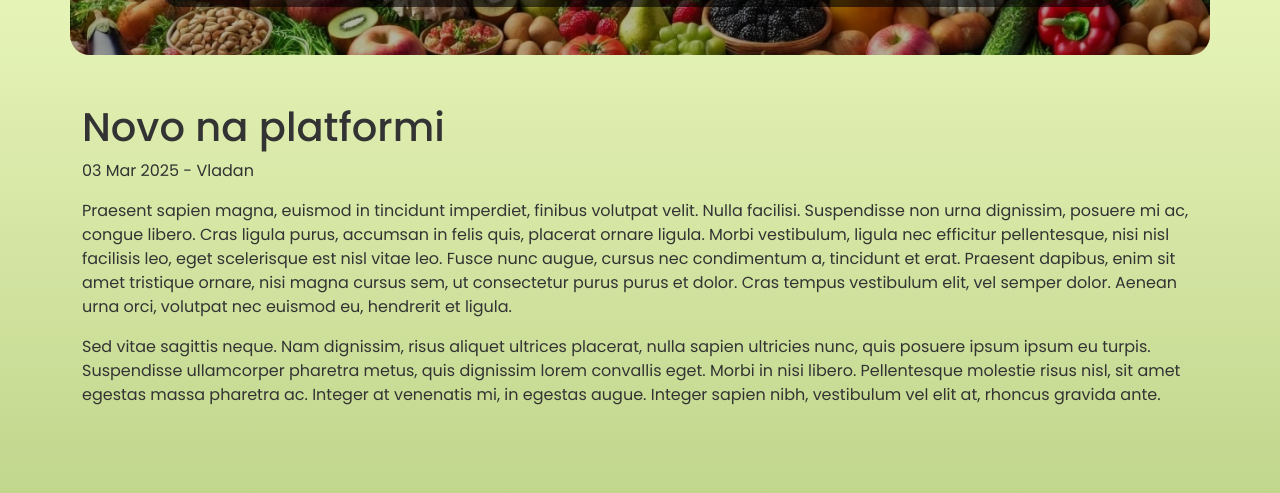
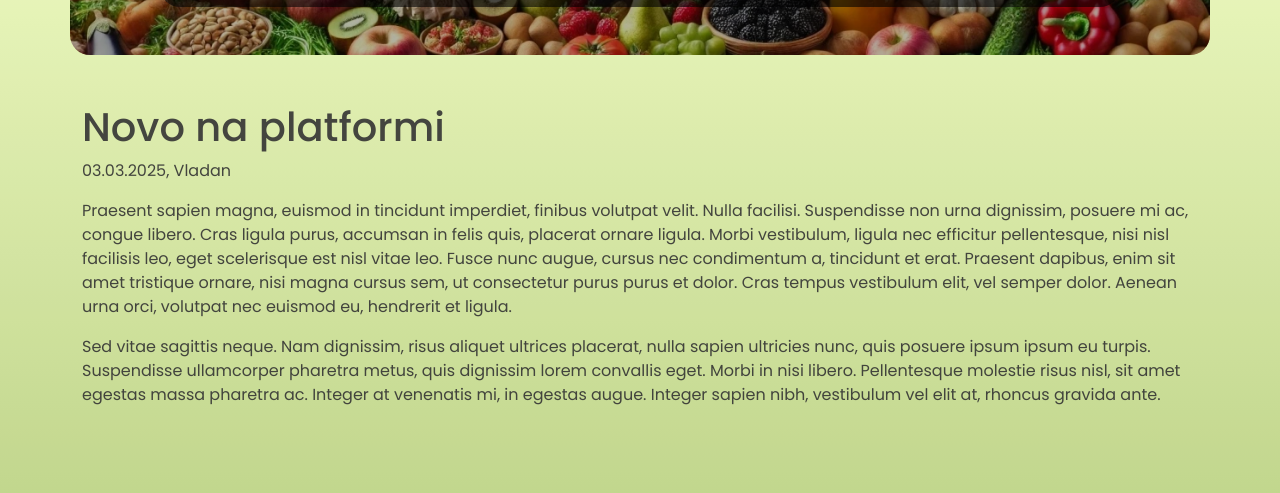
Before and after one commit to vladan-d-masic/lite-page-green-template, a Jekyll site: the page built from _posts/2025-03-03-novo-na-platformi.md, in a window 1280 px wide. Shown: the part 199-692 px from the top of the page. Built offline with Jekyll 4.4.1, drawn with Linux system fonts in a browser that asks for light colours.

Commit message:
Enhance show page #18

```diff
--- a/_layouts/post.html
+++ b/_layouts/post.html
@@ -2,9 +2,36 @@
 layout: default
 ---
 
-<section class="container my-5">
+<style>
+  .hidden-section {
+    opacity: 0;
+    transform: translateX(-100%);
+    transition: opacity 1s ease-out, transform 1s ease-out;
+  }
+
+  .show-section {
+    opacity: 0.9;
+    transform: translateX(0);
+  }
+</style>
+<section class="container my-5 hidden-section">
   <h1>{{ page.title }}</h1>
-  <p>{{ page.date | date_to_string }} - {{ page.author }}</p>
-
+  <p>{{ page.date | date: "%d.%m.%Y" }}, {{ page.author }}</p>
   {{ content }}
 </section>
+<script>
+  document.addEventListener("DOMContentLoaded", function () {
+    const sections = document.querySelectorAll(".hidden-section");
+    function handleScroll() {
+      sections.forEach((section) => {
+        const sectionPosition = section.getBoundingClientRect().top;
+        const screenHeight = window.innerHeight;
+        if (sectionPosition < screenHeight * 0.75) {
+          section.classList.add("show-section");
+        }
+      });
+    }
+    window.addEventListener("scroll", handleScroll);
+    handleScroll();
+  });
+</script>
```
